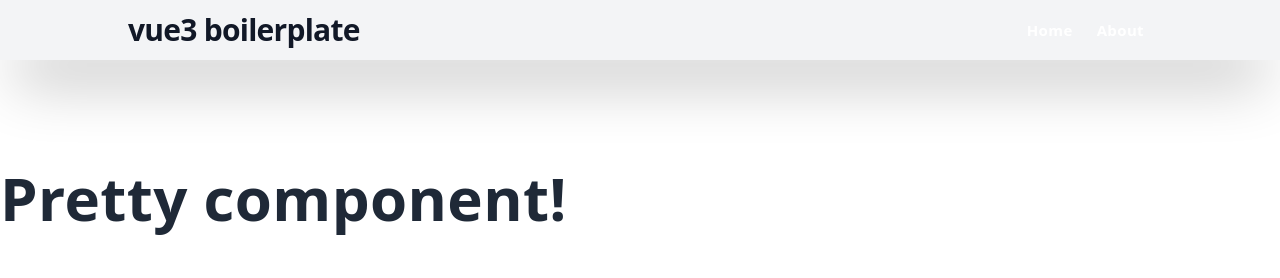
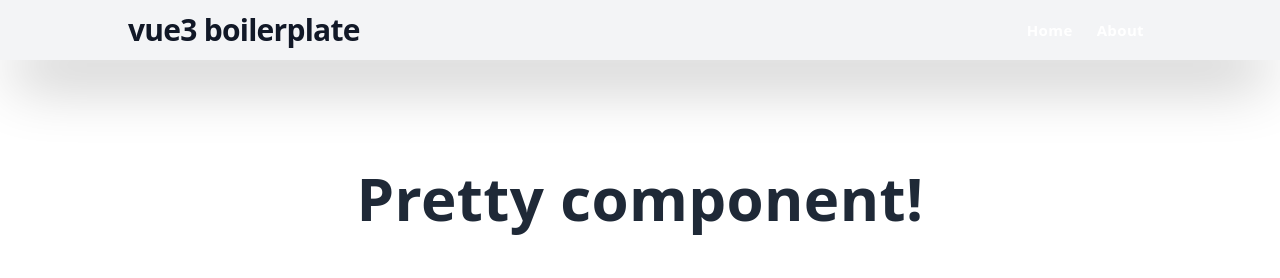
Before and after one commit to savconstantine/vue3-boilerplate, a Vue app: page / in a window 1280 px wide. Shown: the top 278 px of the page. Built offline with nearby package versions, Linux system fonts and the light colour scheme.

Commit message:
routerview into main tag

```diff
--- a/src/App.vue
+++ b/src/App.vue
@@ -6,10 +6,12 @@ import Footer from "./components/Footer.vue";
 
 <template>
   <Header />
-  <RouterView v-slot="{ Component }">
-    <transition name="fade" mode="out-in">
-      <component :is="Component" />
-    </transition>
-  </RouterView>
+  <main class="max-w-screen-lg mx-auto">
+    <RouterView v-slot="{ Component }">
+      <transition name="fade" mode="out-in">
+        <component :is="Component" />
+      </transition>
+    </RouterView>
+  </main>
   <Footer />
 </template>
--- a/src/views/HomeView.vue
+++ b/src/views/HomeView.vue
@@ -3,7 +3,7 @@ import PrettyComponent from '@/components/PrettyComponent.vue';
 </script>
 
 <template>
-  <main>
+  <div>
     <PrettyComponent msg="Pretty component!" />
-  </main>
+  </div>
 </template>
```
